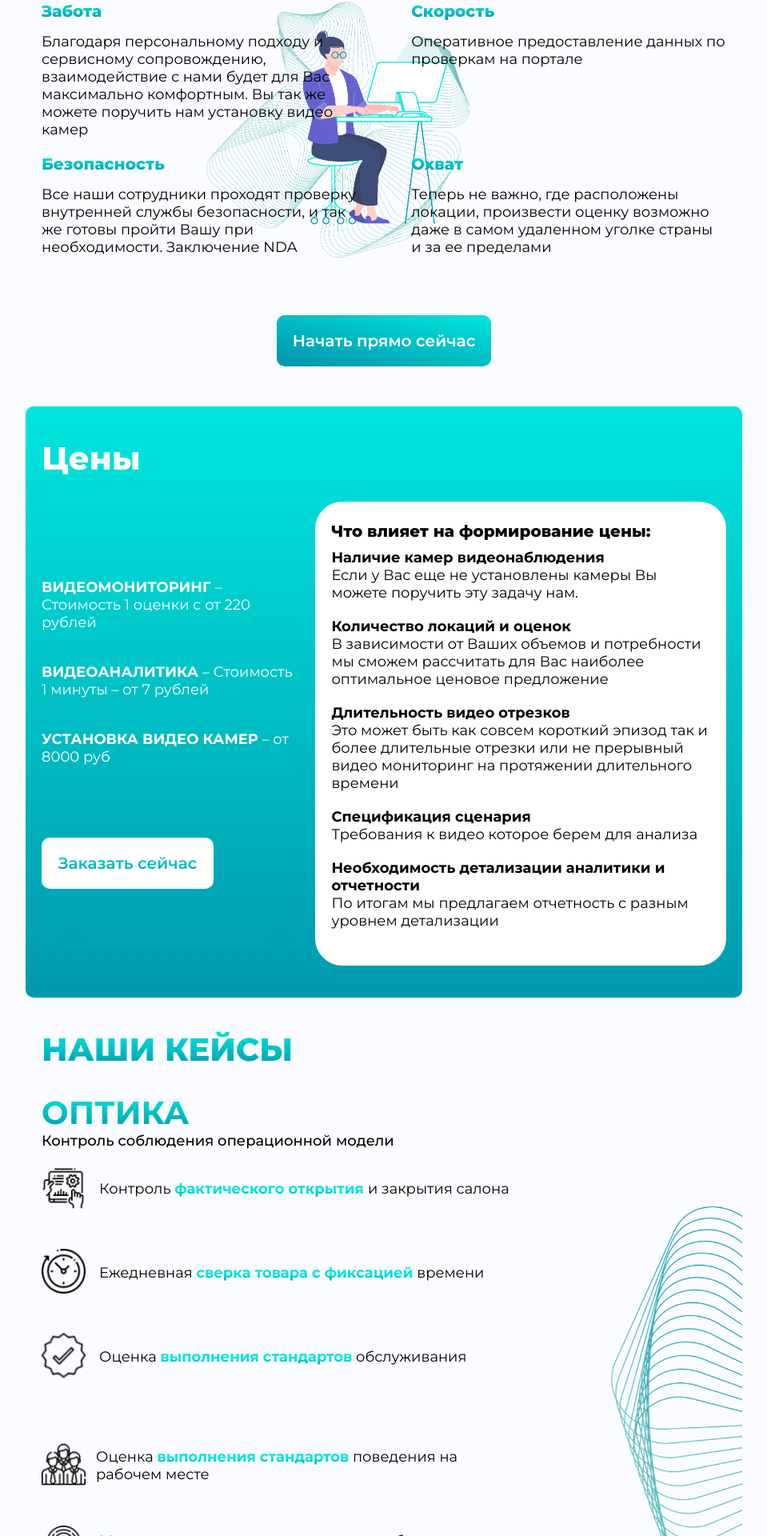
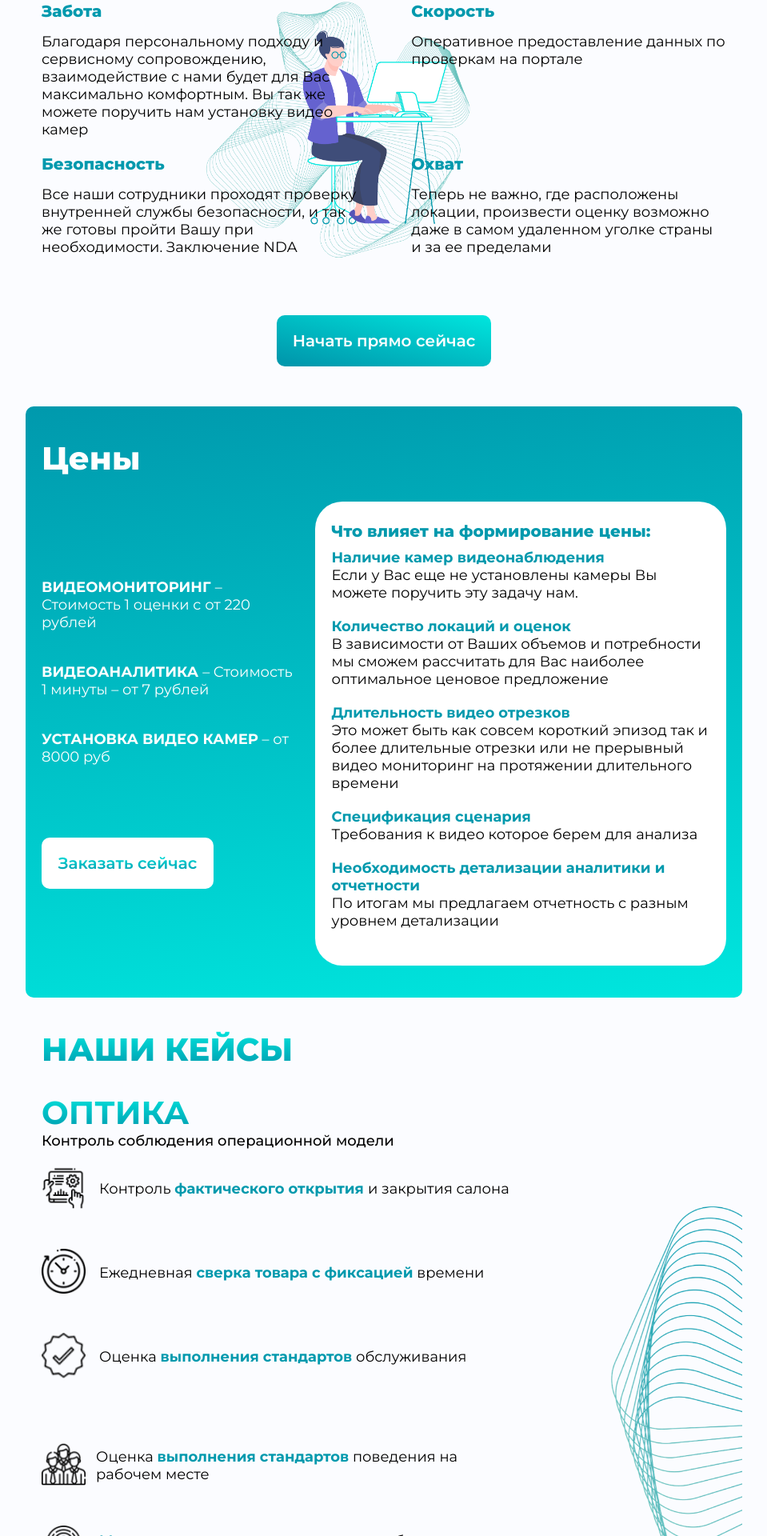
Before and after one commit to artemanz/vmr, a React (Create React App) app: page / in a window 1280 px wide. Shown: the part 4140-6060 px from the top of the page at 80% size, without its empty margins (160-1119 px from the left). Built offline with nearby package versions, Linux system fonts and the light colour scheme.

Commit message:
поменял цвет текста в блоках

```diff
--- a/src/components/Block6/Block6.module.scss
+++ b/src/components/Block6/Block6.module.scss
@@ -39,12 +39,14 @@
           display: block;
           .Block6__sbText {
             color: white;
+            color: #0099ad;
             background: white;
             -webkit-background-clip: text; // Задаем тексту свойство background-clip
             -webkit-text-fill-color: transparent; // Устанавливаем цвет текста как прозрачный
             margin-bottom: 15px;
             font-size: 20px;
             font-weight: 800;
+
           }
           .Block6__text {
             color: white;
@@ -83,14 +85,15 @@
         }
         .Block6__sbText {
 
-          background: linear-gradient(
-            180deg,
-            rgba(0, 230, 222, 1) 0%,
-            rgba(0, 153, 173, 1) 100%
-          );
-          // Градиентный фон
-          -webkit-background-clip: text; // Задаем тексту свойство background-clip
-          -webkit-text-fill-color: transparent; // Устанавливаем цвет текста как прозрачный
+          // background: linear-gradient(
+          //   180deg,
+          //   rgba(0, 230, 222, 1) 0%,
+          //   rgba(0, 153, 173, 1) 100%
+          // );
+          // // Градиентный фон
+          // -webkit-background-clip: text; // Задаем тексту свойство background-clip
+          // -webkit-text-fill-color: transparent; // Устанавливаем цвет текста как прозрачный
+          color: #0099ad;
           margin-bottom: 15px;
           font-size: 20px;
           font-weight: 800;
--- a/src/components/Block7/Block7.module.scss
+++ b/src/components/Block7/Block7.module.scss
@@ -2,7 +2,7 @@
   width: 70%;
   padding: 40px 20px;
   background: linear-gradient(
-    180deg,
+    353deg,
     rgb(0, 230, 222) 0%,
     rgb(0, 153, 173) 100%
   );
@@ -63,6 +63,7 @@
         span {
           font-weight: 700;
           font-size: 20px;
+
         }
       }
     }
@@ -110,12 +111,15 @@
       font-size: 20px;
       font-weight: 800;
       margin-bottom: 2%;
+      color: #0099ad;
     }
     &_Element {
       font-size: 18px;
+
       margin-bottom: 20px;
       span {
         font-size: 18px;
+        color: #0099ad;
         font-weight: 700;
       }
     }
--- a/src/components/Block8/Block8.module.scss
+++ b/src/components/Block8/Block8.module.scss
@@ -71,13 +71,14 @@
           font-size: 18px;
           strong {
             font-size: 18px;
-            background: linear-gradient(
-              180deg,
-              rgb(0, 230, 222) 60%,
-              rgb(0, 153, 173) 99%
-            );
-            -webkit-background-clip: text;
-            -webkit-text-fill-color: transparent;
+            // background: linear-gradient(
+            //   180deg,
+            //   rgb(0, 230, 222) 60%,
+            //   rgb(0, 153, 173) 99%
+            // );
+            // -webkit-background-clip: text;
+            // -webkit-text-fill-color: transparent;
+            color: #0099ad;
           }
         }
       }
@@ -108,13 +109,14 @@
           font-size: 18px;
           strong {
             font-size: 18px;
-            background: linear-gradient(
-              180deg,
-              rgb(0, 230, 222) 60%,
-              rgb(0, 153, 173) 99%
-            );
-            -webkit-background-clip: text;
-            -webkit-text-fill-color: transparent;
+            color: #0099ad;
+            // background: linear-gradient(
+            //   180deg,
+            //   rgb(0, 230, 222) 60%,
+            //   rgb(0, 153, 173) 99%
+            // );
+            // -webkit-background-clip: text;
+            // -webkit-text-fill-color: transparent;
           }
         }
       }
```
